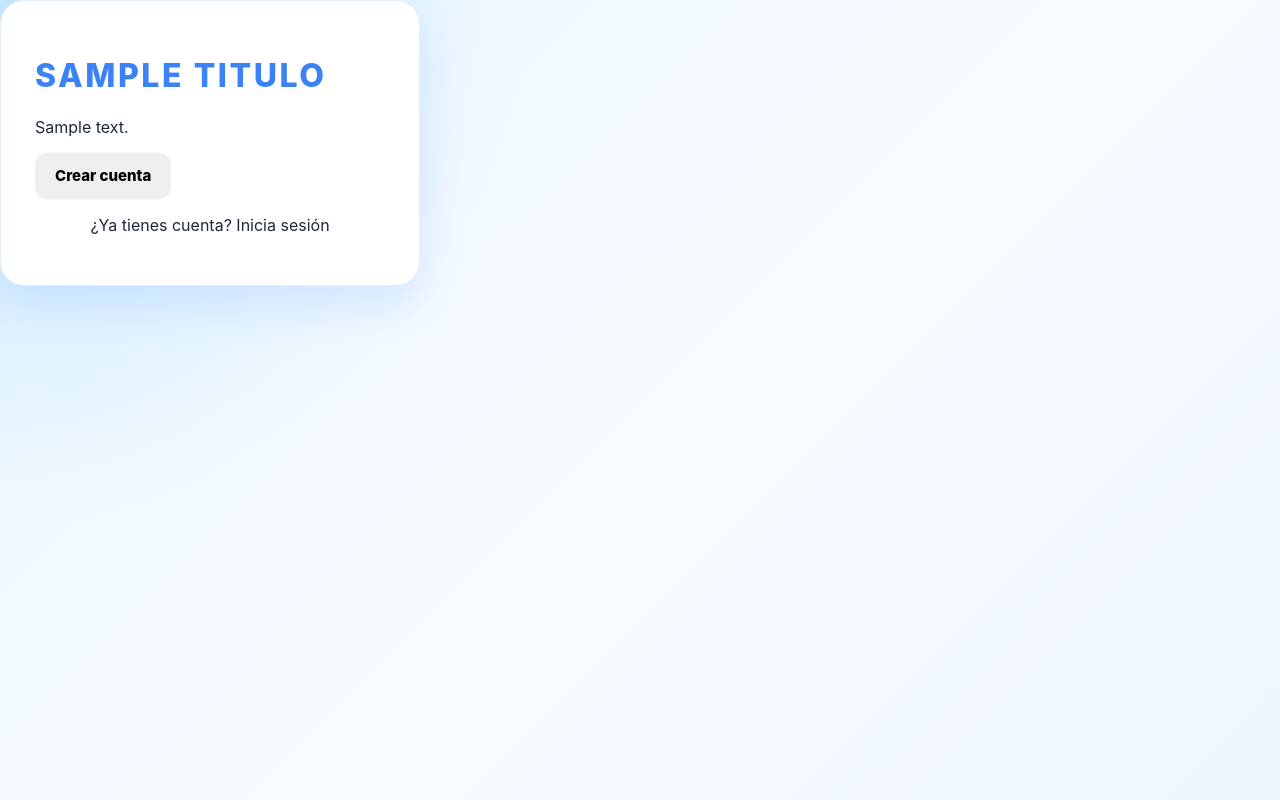
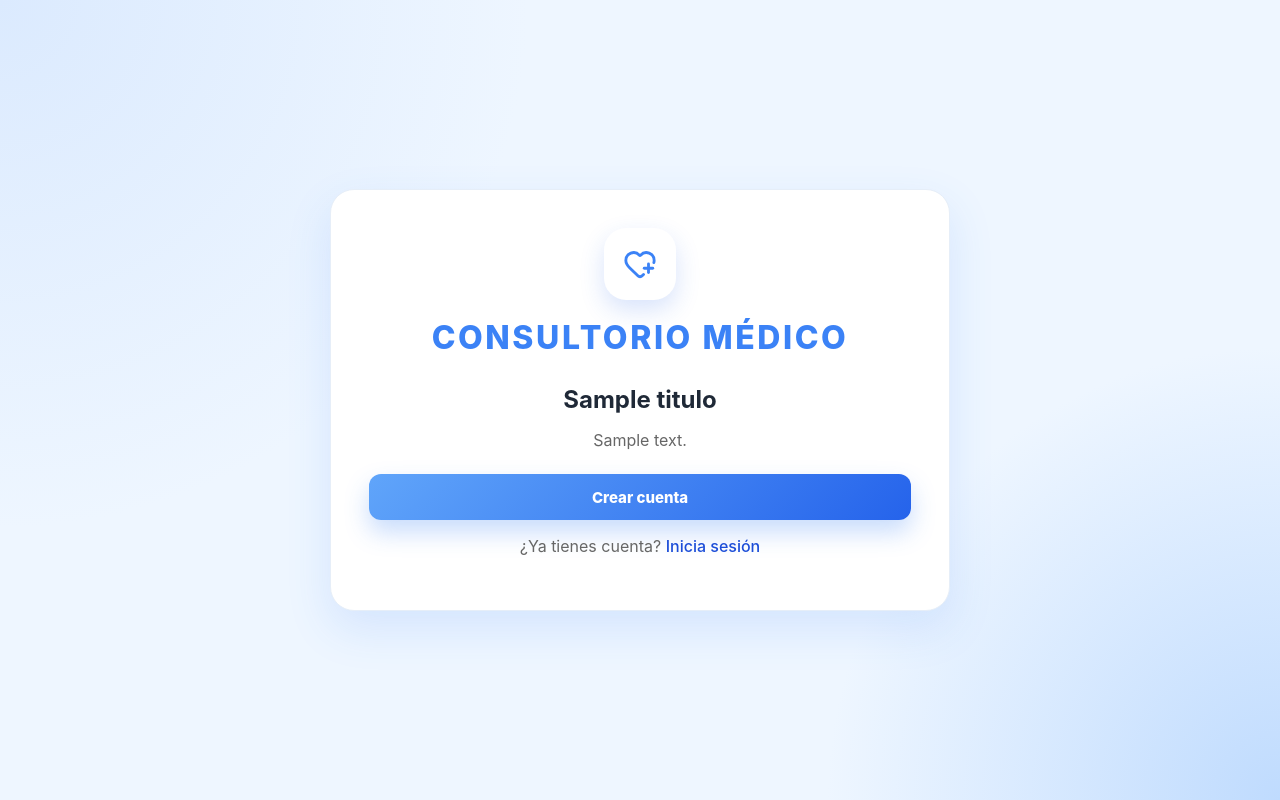
Before and after one commit to JosuehCA/SD-PF, a Django app: template sistema/consultorio/templates/VistaSignup.html in a window 1280 px wide. Run offline with Django 3.2, Linux system fonts and the light colour scheme; the template is opened without the code that fills it: most values are stand-ins (such as "Sample title", 1, 10 or a date in 2020).

Commit message:
Modificación SignUp y styles

```diff
--- a/sistema/consultorio/static/consultorio/styles.css
+++ b/sistema/consultorio/static/consultorio/styles.css
@@ -75,14 +75,16 @@
   .content-card,
   .appointment-context,
   .stats-grid,
-  .records-list {
+  .records-list,
+  .data-table,
+  .form-container{
     width: 100%;
     max-width: 980px;
     margin-left: auto;
     margin-right: auto;
   }
 
-  .stats-grid {
+  .stats-grid{
     display: grid;
     grid-template-columns: repeat(3, 1fr);
     gap: 24px;
@@ -793,7 +795,9 @@
   }
 
   .login-card-enhanced {
-    width: min(460px, 92vw);
+    width: min(620px, 92vw);
+    max-height: 90vh;
+    overflow-y: auto;
     padding: 38px;
   }
 
@@ -823,6 +827,19 @@
 
   .login-form {
     gap: 18px;
+  }
+
+
+  .login-card a {
+    color: #1d4ed8;
+    font-weight: 500;
+    text-decoration: none;
+    transition: all 0.2s ease;
+  }
+
+  .login-card a:hover {
+    color: #2563eb;
+    text-decoration: underline;
   }
 
   /* registros*/
--- a/sistema/consultorio/templates/VistaRegistroPaciente.html
+++ b/sistema/consultorio/templates/VistaRegistroPaciente.html
@@ -5,7 +5,6 @@
 {% block content %}
 <header class="page-header">
   <div>
-    <span class="eyebrow">Paciente</span>
     <h1>{{ titulo }}</h1>
     <p>{{ descripcion }}</p>
   </div>
--- a/sistema/consultorio/templates/VistaSignup.html
+++ b/sistema/consultorio/templates/VistaSignup.html
@@ -5,15 +5,36 @@
   <head>
     <meta charset="UTF-8" />
     <meta name="viewport" content="width=device-width, initial-scale=1.0" />
-    <title>Crear cuenta - Consultorio Médico</title>
+    <title>Consultorio Médico | Crear cuenta</title>
     <link rel="stylesheet" href="{% static 'consultorio/styles.css' %}" />
   </head>
 
-  <body>
-    <div class="login-container">
-      <div class="login-card">
-        <h1>{{ titulo }}</h1>
-        <p>{{ descripcion }}</p>
+  <body class="login-body">
+    <section class="login-card login-card-enhanced">
+      <div class="login-header">
+        <div class="brand-icon large">
+          <svg
+            xmlns="http://www.w3.org/2000/svg"
+            viewBox="0 0 24 24"
+            fill="none"
+            stroke="currentColor"
+            stroke-width="2"
+            stroke-linecap="round"
+            stroke-linejoin="round"
+          >
+            <path d="m14.479 19.374-.971.939a2 2 0 0 1-3 .019L5 15c-1.5-1.5-3-3.2-3-5.5a5.5 5.5 0 0 1 9.591-3.676.56.56 0 0 0 .818 0A5.49 5.49 0 0 1 22 9.5a5.2 5.2 0 0 1-.219 1.49" />
+            <path d="M15 15h6" />
+            <path d="M18 12v6" />
+          </svg>
+        </div>
+
+        <h1>Consultorio Médico</h1>
+      </div>
+
+      <div style="text-align: center; margin-bottom: 1.5rem;">
+        <h2 style="margin-bottom: 0.5rem;">{{ titulo }}</h2>
+        <p style="color: #666;">{{ descripcion }}</p>
+      </div>
 
       {% if messages %}
         <div class="messages">
@@ -23,31 +44,93 @@
         </div>
       {% endif %}
 
-        <form method="post" novalidate>
+      <form method="post" class="form login-form" novalidate>
         {% csrf_token %}
+
+        {{ form.non_field_errors }}
 
         {% for field in form %}
           <div class="form-group">
             <label for="{{ field.id_for_label }}">{{ field.label }}</label>
+
+            {% if 'password' in field.name %}
+              <div class="password-field">
                 {{ field }}
+
+                <button
+                  type="button"
+                  class="password-toggle"
+                  aria-label="Mostrar contraseña"
+                >
+                  <svg
+                    class="eye-icon"
+                    xmlns="http://www.w3.org/2000/svg"
+                    viewBox="0 0 24 24"
+                    fill="none"
+                    stroke="currentColor"
+                    stroke-width="2"
+                    stroke-linecap="round"
+                    stroke-linejoin="round"
+                  >
+                    <path d="M2.062 12.348a1 1 0 0 1 0-.696 10.75 10.75 0 0 1 19.876 0 1 1 0 0 1 0 .696 10.75 10.75 0 0 1-19.876 0" />
+                    <circle cx="12" cy="12" r="3" />
+                  </svg>
+                </button>
+              </div>
+            {% else %}
+              {{ field }}
+            {% endif %}
+
             {% if field.help_text %}
               <small class="form-text">{{ field.help_text }}</small>
             {% endif %}
-              {% if field.errors %}
+
             {% for error in field.errors %}
               <small class="error-text">{{ error }}</small>
             {% endfor %}
-              {% endif %}
           </div>
         {% endfor %}
 
-          <button type="submit" class="btn btn-primary">Crear cuenta</button>
+        <button type="submit" class="btn primary full">
+          Crear cuenta
+        </button>
       </form>
 
-        <p style="text-align: center; margin-top: 1rem;">
+      <p style="text-align: center; margin-top: 1rem; color: #666;">
         ¿Ya tienes cuenta? <a href="{% url 'login' %}">Inicia sesión</a>
       </p>
-      </div>
-    </div>
+    </section>
+
+    <script>
+      const eyeSvg = `
+        <path d="M2.062 12.348a1 1 0 0 1 0-.696 10.75 10.75 0 0 1 19.876 0 1 1 0 0 1 0 .696 10.75 10.75 0 0 1-19.876 0" />
+        <circle cx="12" cy="12" r="3" />
+      `;
+
+      const eyeOffSvg = `
+        <path d="M10.733 5.076a10.744 10.744 0 0 1 11.205 6.575 1 1 0 0 1 0 .696 10.747 10.747 0 0 1-1.444 2.49" />
+        <path d="M14.084 14.158a3 3 0 0 1-4.242-4.242" />
+        <path d="M17.479 17.499a10.75 10.75 0 0 1-15.417-5.151 1 1 0 0 1 0-.696 10.75 10.75 0 0 1 4.446-5.143" />
+        <path d="m2 2 20 20" />
+      `;
+
+      document.querySelectorAll(".password-toggle").forEach(function (button) {
+        button.addEventListener("click", function () {
+          const passwordField = button.closest(".password-field");
+          const passwordInput = passwordField.querySelector("input");
+          const eyeIcon = button.querySelector(".eye-icon");
+
+          const isPassword = passwordInput.type === "password";
+
+          passwordInput.type = isPassword ? "text" : "password";
+          eyeIcon.innerHTML = isPassword ? eyeOffSvg : eyeSvg;
+
+          button.setAttribute(
+            "aria-label",
+            isPassword ? "Ocultar contraseña" : "Mostrar contraseña"
+          );
+        });
+      });
+    </script>
   </body>
 </html>
```
Also changed, not shown: sistema/consultorio/templates/VistaCambiarPassword.html (+64 -7 lines). Lines whose indentation alone changed are shown as unchanged.
